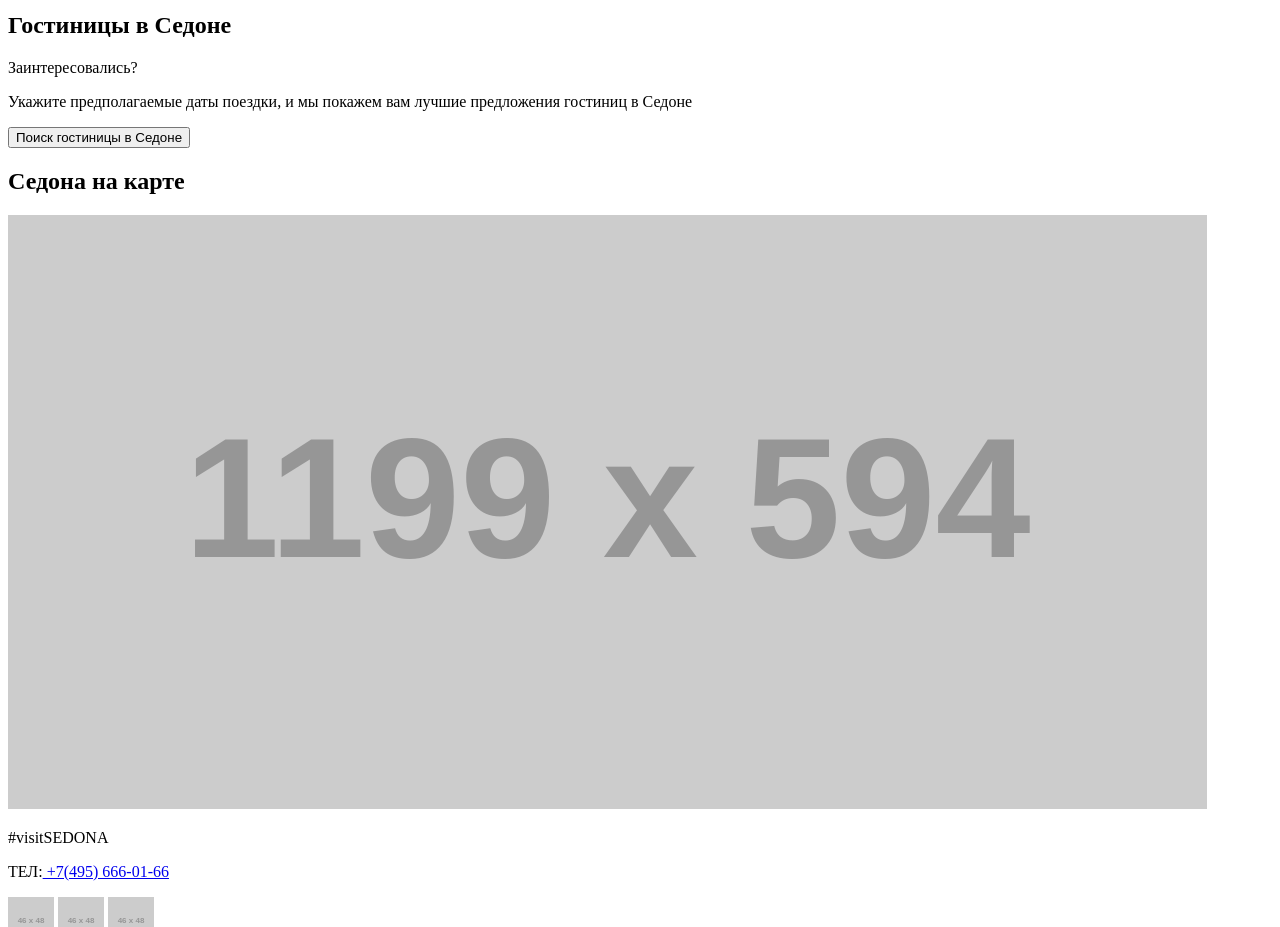
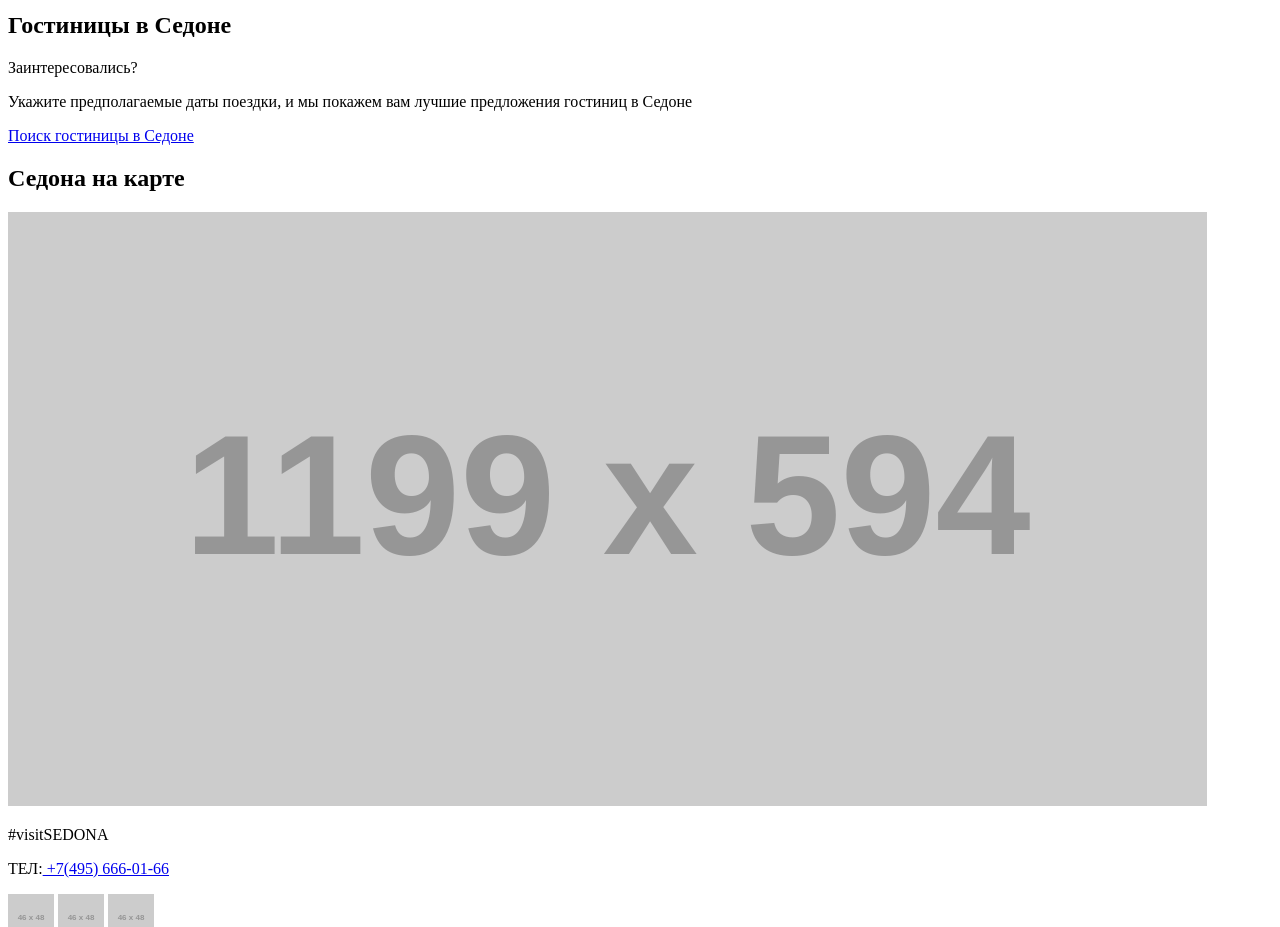
Before and after one commit to denis118/1555785-sedona-29, a plain HTML site: page index.html in a window 1280 px wide. Shown: the part 1600-2527 px from the top of the page. Drawn offline with Linux system fonts and the light colour scheme; placeholder pictures from the web are drawn by us.

Commit message:
Поменял кнопку на ссылку
Кнопку "ПОИСК ГОСТИНИЦЫ В СЕДОНЕ" на главной странице сделал ссылкой.

```diff
--- a/index.html
+++ b/index.html
@@ -136,7 +136,9 @@
         <p>
           Укажите предполагаемые даты поездки, и мы покажем вам лучшие предложения гостиниц в Седоне
         </p>
-        <button name="hotelSearchButton">Поиск гостиницы в Седоне</button>
+        <a href="blank.html">
+          Поиск гостиницы в Седоне
+        </a>
       </section>
 
       <section>
```
